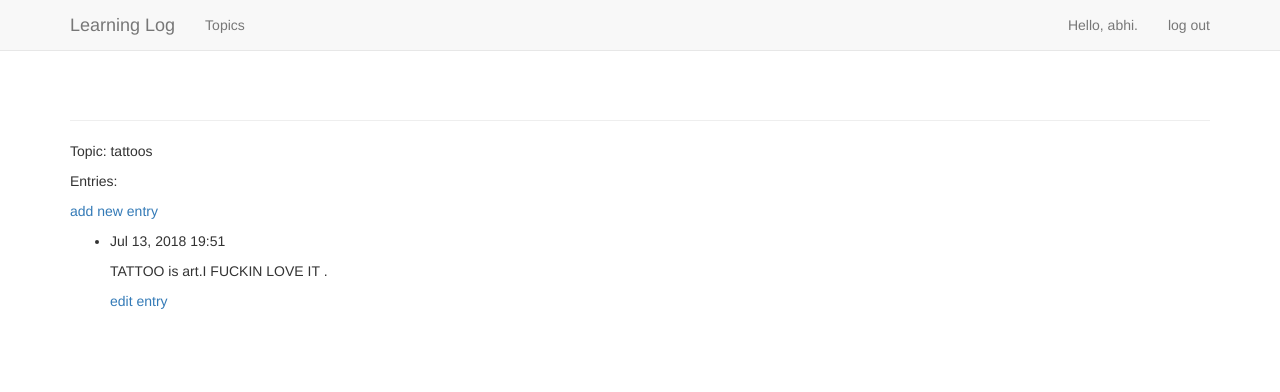
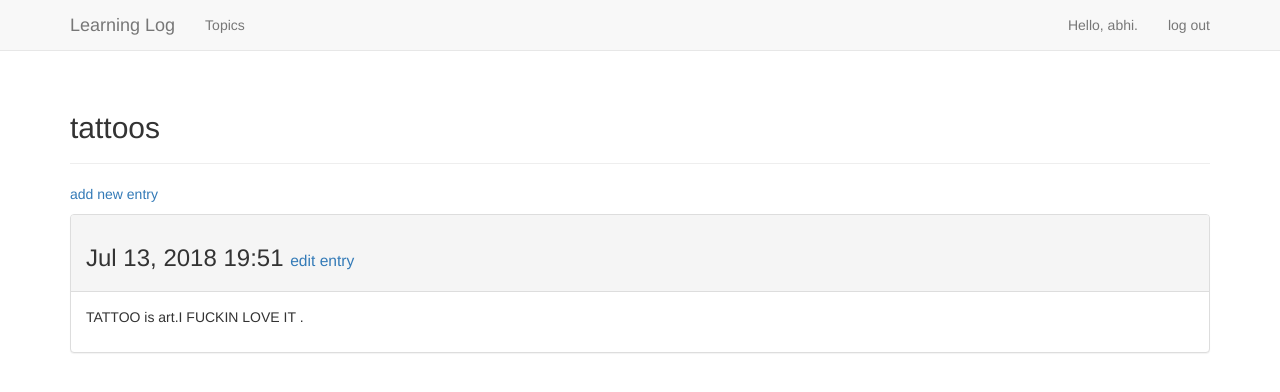
Before and after one commit to abhiwalia15/DJANGO, a Django app: page /topics/1/ in a window 1280 px wide. Shown: the top 392 px of the page. Run offline with Django 3.2, Linux system fonts and the light colour scheme; a user stored in the database is signed in; data comes from the database, SQL or seed files in the repository; some libraries are stand-ins or nearby versions.

Commit message:
topic template bootstrap3

```diff
--- a/Learning_log/learning_logs/templates/learning_logs/topic.html
+++ b/Learning_log/learning_logs/templates/learning_logs/topic.html
@@ -1,29 +1,31 @@
 {% extends 'learning_logs/base.html' %}
 
+{% block header %}
+  <h2>{{ topic }}</h2>
+{% endblock header %}
+
 {% block content %}
-
-  <p>Topic: {{ topic }}</p>
-
-  <p>Entries:</p>
-
   <p>
-      <a href="{% url 'learning_logs:new_entry' topic.id %}">add new entry</a>
+    <a href="{% url 'learning_logs:new_entry' topic.id %}">add new entry</a>
   </p>
 
-  <ul>
   {% for entry in entries %}
-    <li>
-      <p>{{ entry.date_added|date:'M d, Y H:i' }}</p>
-      <p>{{ entry.text|linebreaks }}</p>
-      <p>
-        <a href="{% url 'learning_logs:edit_entry' entry.id %}">edit entry</a>
-      </p>
-    </li>
+    <div class="panel panel-default">
+      <div class="panel-heading">
+        <h3>
+          {{ entry.date_added|date:'M d, Y H:i' }}
+          <small>
+            <a href="{% url 'learning_logs:edit_entry' entry.id %}">
+              edit entry</a>
+          </small>
+        </h3>
+      </div>
+      <div class="panel-body">
+        {{ entry.text|linebreaks }}
+      </div>
+    </div> <!-- panel -->
   {% empty %}
-    <li>
-      There are no entries for this topic yet.
-    </li>
+    There are no entries for this topic yet.
   {% endfor %}
-  </ul>
 
 {% endblock content %}
```
